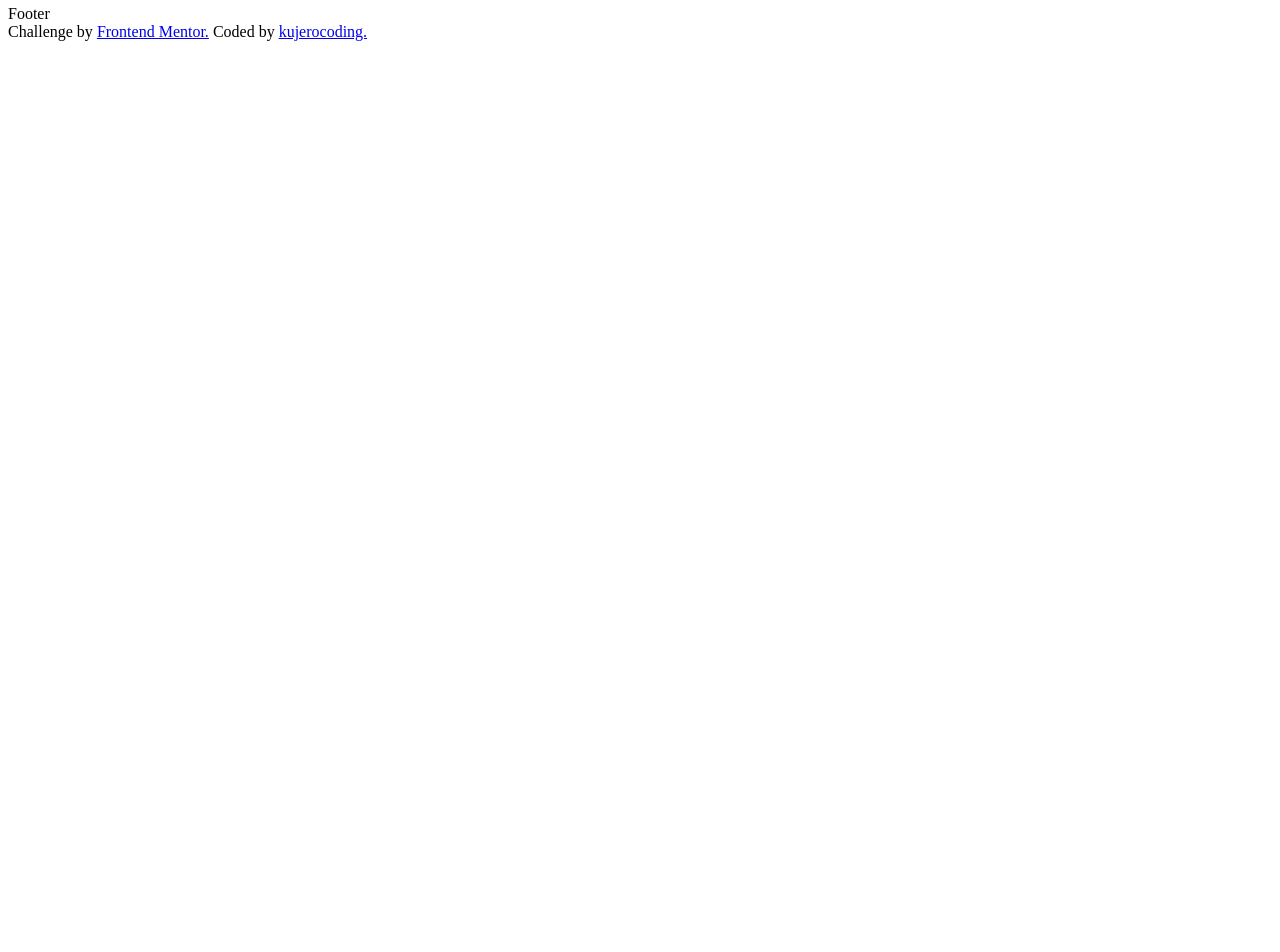
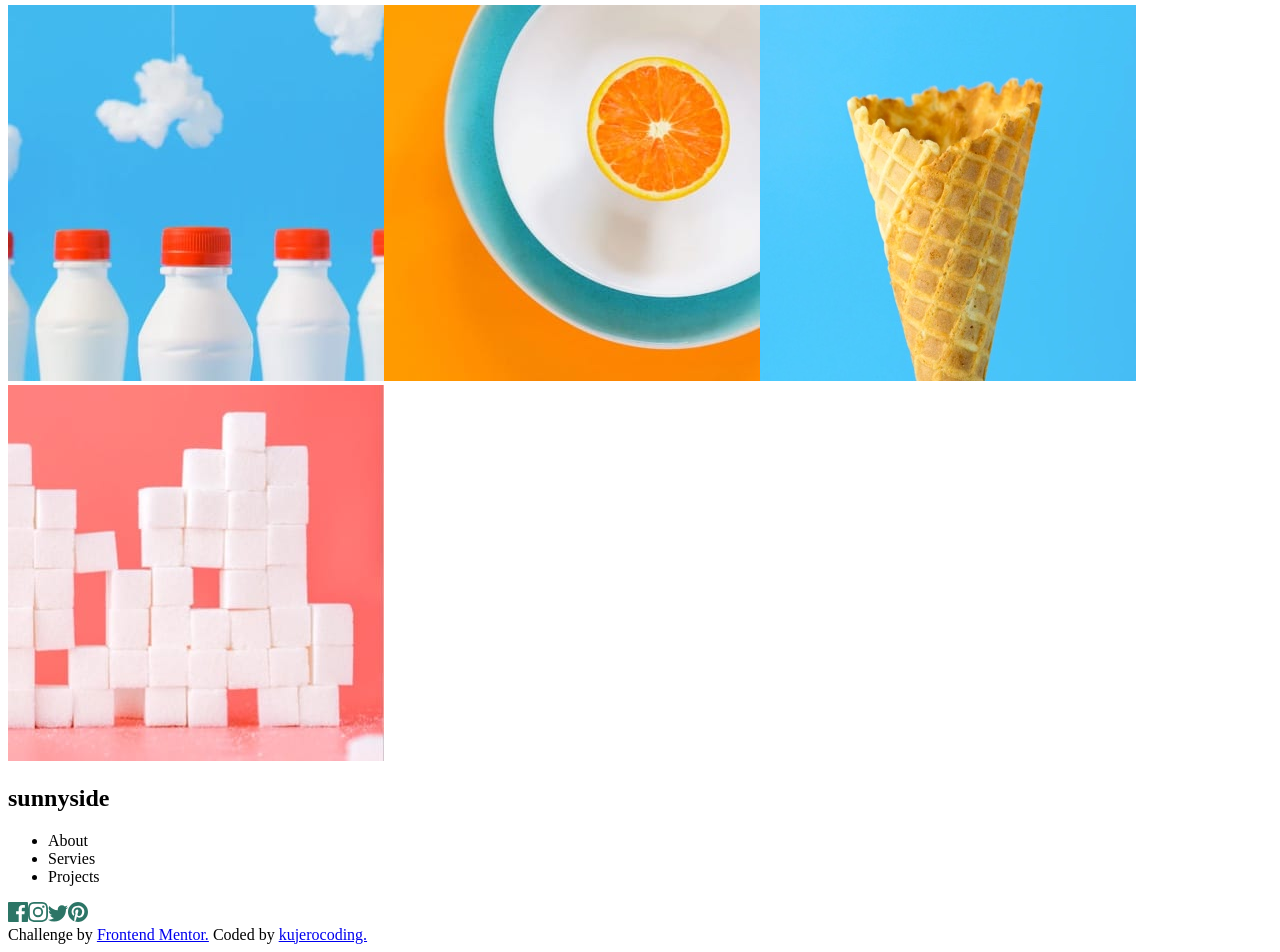
Before and after one commit to kujerocoding/sunnyside-agency-landing-page, a React (Vite) app: page / in a window 1280 px wide. Shown: the part 2017-2969 px from the top of the page. Before the commit the page ends 2066 px from the top, so only its background shows below. Built offline with nearby package versions, Linux system fonts and the light colour scheme.

Commit message:
Add elements to the Footer component

```diff
--- a/src/components/Footer.jsx
+++ b/src/components/Footer.jsx
@@ -2,9 +2,26 @@ import React from 'react'
 
 const Footer = () => {
   return (
-    <div>
-      Footer
-    </div>
+    <footer>
+      <div>
+        <img src="src/assets/images/mobile/image-gallery-milkbottles.jpg" alt="white bottle" />
+        <img src="src/assets/images/mobile/image-gallery-orange.jpg" alt="orange" />
+        <img src="src/assets/images/mobile/image-gallery-cone.jpg" alt="ice cream cone" />
+        <img src="src/assets/images/mobile/image-gallery-sugar-cubes.jpg" alt="sugar cubes" />
+      </div>
+      <h2>sunnyside</h2>
+      <ul>
+        <li>About</li>
+        <li>Servies</li>
+        <li>Projects</li>
+      </ul>
+      <div>
+        <img src="src/assets/images/icon-facebook.svg" alt="facebook" />
+        <img src="src/assets/images/icon-instagram.svg" alt="instagram" />
+        <img src="src/assets/images/icon-twitter.svg" alt="twitter" />
+        <img src="src/assets/images/icon-pinterest.svg" alt="pinterest" />
+      </div>
+    </footer>
   )
 }
 
```
